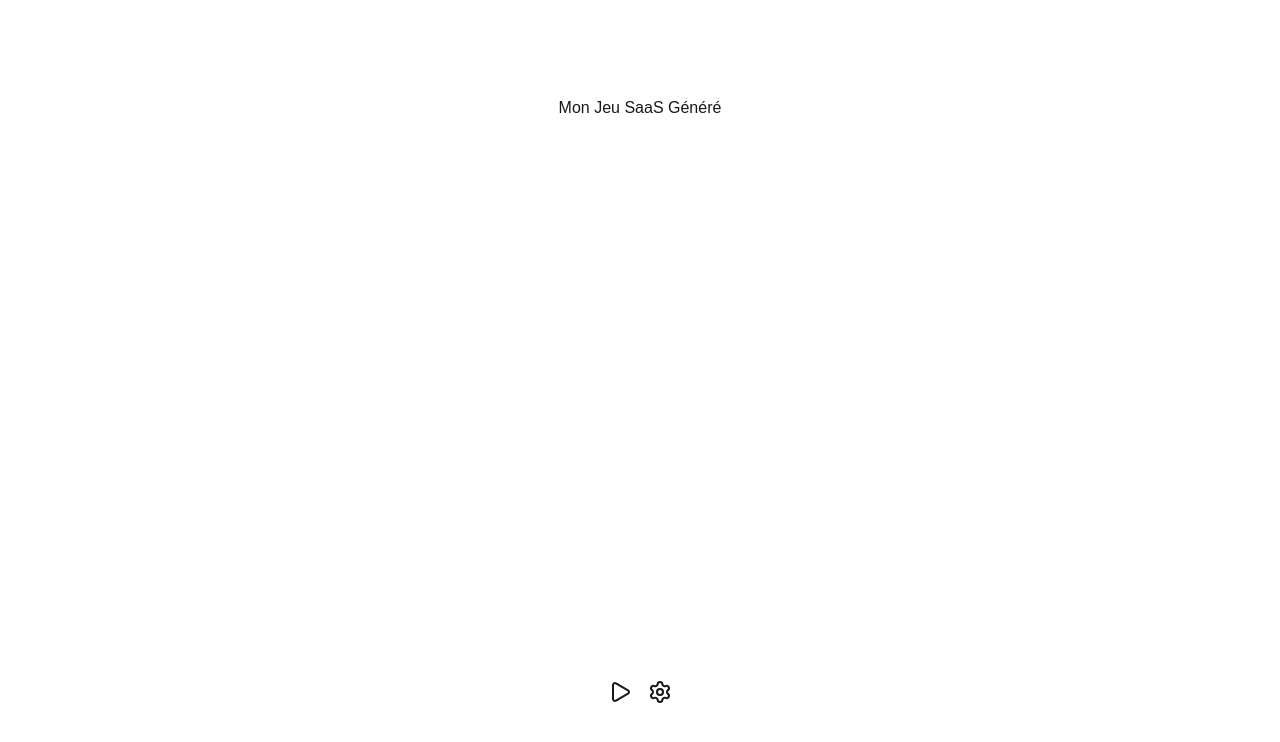
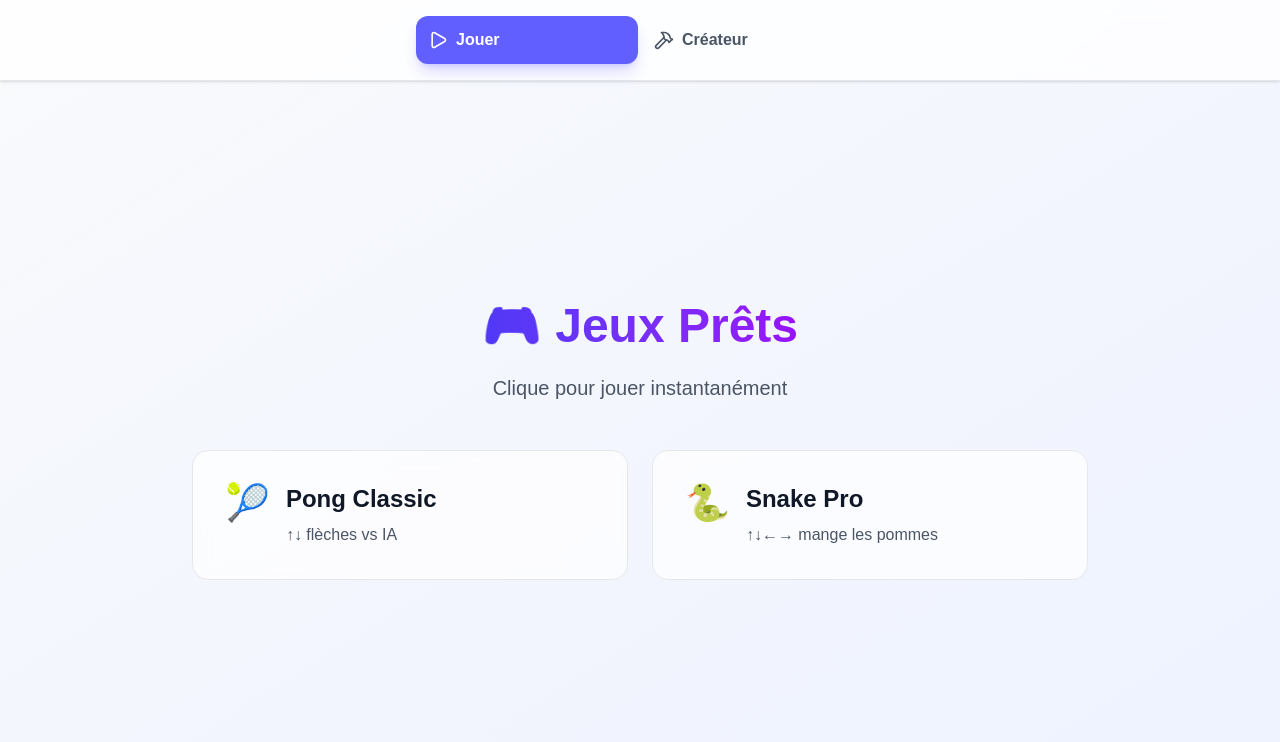
Before and after one commit to Aymeri38/mini-saas-game-gen, a Next.js app: page / in a window 1280 px wide. Shown: the top 742 px of the page. Built offline with nearby package versions, Linux system fonts and the light colour scheme.

Commit message:
Update page.tsx

```diff
--- a/app/page.tsx
+++ b/app/page.tsx
@@ -1,26 +1,133 @@
+// Copie ce code → Colle dans app/page.tsx → npm run dev
 "use client";
+import { useState, useEffect, useCallback } from "react";
+import { Play, Hammer, Send, RefreshCw } from "lucide-react";
 
-import { useState, useEffect } from "react";
-// Assurez-vous d'avoir installé lucide-react (voir étape 2)
-import { Play, Hammer, User, LogIn, LogOut, Settings, Star, Save, Clock } from "lucide-react";
+const DEFAULT_GAMES = [
+  { name: "Pong Classic", emoji: "🎾", description: "↑↓ flèches vs IA" },
+  { name: "Snake Pro", emoji: "🐍", description: "↑↓←→ mange les pommes" }
+];
 
 export default function Home() {
-  // Votre logique (useState, useEffect) va ici
-  const [loading, setLoading] = useState(true);
+  const [activeTab, setActiveTab] = useState<"play" | "create">("play");
 
-  useEffect(() => {
-    setLoading(false);
-  }, []);
+  return (
+    <div className="h-screen flex flex-col bg-gradient-to-br from-slate-50 to-indigo-50">
+      {/* 🔝 ONGLETS */}
+      <div className="bg-white/80 backdrop-blur-sm border-b border-gray-200 px-6 py-4 shadow-sm">
+        <div className="flex gap-1 max-w-md mx-auto">
+          <button
+            onClick={() => setActiveTab("play")}
+            className={`flex-1 flex items-center gap-2 p-3 rounded-xl font-semibold transition-all ${
+              activeTab === "play"
+                ? "bg-indigo-500 text-white shadow-lg shadow-indigo-500/25"
+                : "text-gray-600 hover:text-indigo-600 hover:bg-indigo-50"
+            }`}
+          >
+            <Play className="w-5 h-5" />
+            Jouer
+          </button>
+          <button
+            onClick={() => setActiveTab("create")}
+            className={`flex-1 flex items-center gap-2 p-3 rounded-xl font-semibold transition-all ${
+              activeTab === "create"
+                ? "bg-emerald-500 text-white shadow-lg shadow-emerald-500/25"
+                : "text-gray-600 hover:text-emerald-600 hover:bg-emerald-50"
+            }`}
+          >
+            <Hammer className="w-5 h-5" />
+            Créateur
+          </button>
+        </div>
+      </div>
 
-  // Le rendu visuel (JSX) va ici
-  return (
-    <div className="flex min-h-screen flex-col items-center justify-between p-24">
-      <h1>Mon Jeu SaaS Généré</h1>
-      <div className="flex gap-4">
-        <Play size={24} />
-        <Settings size={24} />
-      </div>
-      {/* Le reste de votre interface */}
+      {/* 🎮 ESPACE JOUER */}
+      {activeTab === "play" && (
+        <div className="flex-1 flex flex-col items-center justify-center p-8">
+          <div className="text-center mb-12">
+            <h1 className="text-5xl font-black bg-gradient-to-r from-indigo-600 to-purple-600 bg-clip-text text-transparent mb-6">
+              🎮 Jeux Prêts
+            </h1>
+            <p className="text-xl text-gray-600 max-w-md mx-auto">
+              Clique pour jouer instantanément
+            </p>
+          </div>
+
+          <div className="grid grid-cols-1 md:grid-cols-2 gap-6 max-w-4xl w-full">
+            {DEFAULT_GAMES.map((game, i) => (
+              <div key={i} className="group bg-white/70 backdrop-blur-sm rounded-2xl p-8 border border-gray-200 hover:border-indigo-300 hover:shadow-2xl hover:scale-[1.02] transition-all duration-300 cursor-pointer">
+                <div className="flex items-start gap-4">
+                  <div className="text-4xl">{game.emoji}</div>
+                  <div className="flex-1">
+                    <h3 className="font-bold text-2xl text-gray-900 group-hover:text-indigo-600 mb-2">
+                      {game.name}
+                    </h3>
+                    <p className="text-gray-600">{game.description}</p>
+                  </div>
+                </div>
+              </div>
+            ))}
+          </div>
+        </div>
+      )}
+
+      {/* 🛠️ ESPACE CRÉATEUR */}
+      {activeTab === "create" && (
+        <div className="flex-1 overflow-hidden">
+          <div className="flex h-full">
+            {/* History colonne gauche */}
+            <div className="w-80 bg-white/50 backdrop-blur-sm border-r p-4">
+              <h3 className="font-bold text-lg mb-4 flex items-center gap-2">
+                💾 Mes Jeux
+              </h3>
+              <div className="space-y-2">
+                {DEFAULT_GAMES.map((game, i) => (
+                  <div key={i} className="p-3 bg-white rounded-xl shadow-sm hover:shadow-md cursor-pointer transition-all">
+                    <div className="flex items-center gap-3">
+                      <div className="text-xl">{game.emoji}</div>
+                      <span className="font-medium">{game.name}</span>
+                    </div>
+                  </div>
+                ))}
+              </div>
+            </div>
+
+            {/* Chat colonne milieu */}
+            <div className="flex-1 border-r p-6">
+              <div className="h-full flex flex-col">
+                <div className="flex-1 p-4 bg-gray-50 rounded-xl mb-4 overflow-y-auto">
+                  <div className="text-center text-gray-500 py-8">
+                    <Send className="w-12 h-12 mx-auto mb-4 text-gray-400" />
+                    <p>Demande-moi de créer un jeu !</p>
+                    <p className="text-sm mt-1">"Crée un pong" 🎮</p>
+                  </div>
+                </div>
+                <div className="flex gap-2">
+                  <input
+                    className="flex-1 px-4 py-3 rounded-xl border border-gray-300 focus:border-indigo-500 focus:outline-none focus:ring-2 focus:ring-indigo-100"
+                    placeholder="Tape ton idée de jeu..."
+                  />
+                  <button className="p-3 bg-indigo-500 hover:bg-indigo-600 text-white rounded-xl shadow-lg hover:shadow-xl transition-all">
+                    <Send className="w-5 h-5" />
+                  </button>
+                </div>
+              </div>
+            </div>
+
+            {/* Preview colonne droite */}
+            <div className="w-96 relative bg-gradient-to-b from-gray-50 to-white">
+              <div className="p-6 text-center">
+                <RefreshCw className="w-16 h-16 text-gray-400 mx-auto mb-4 animate-spin" />
+                <h3 className="font-bold text-xl mb-2">Preview Live</h3>
+                <p className="text-gray-500 text-sm">Aucun jeu chargé</p>
+              </div>
+              <button className="absolute bottom-6 left-1/2 -translate-x-1/2 w-48 bg-indigo-500 hover:bg-indigo-600 text-white py-3 px-6 rounded-xl font-semibold shadow-xl hover:shadow-2xl transition-all">
+                🔄 Redémarrer
+              </button>
+            </div>
+          </div>
+        </div>
+      )}
     </div>
   );
 }
```
